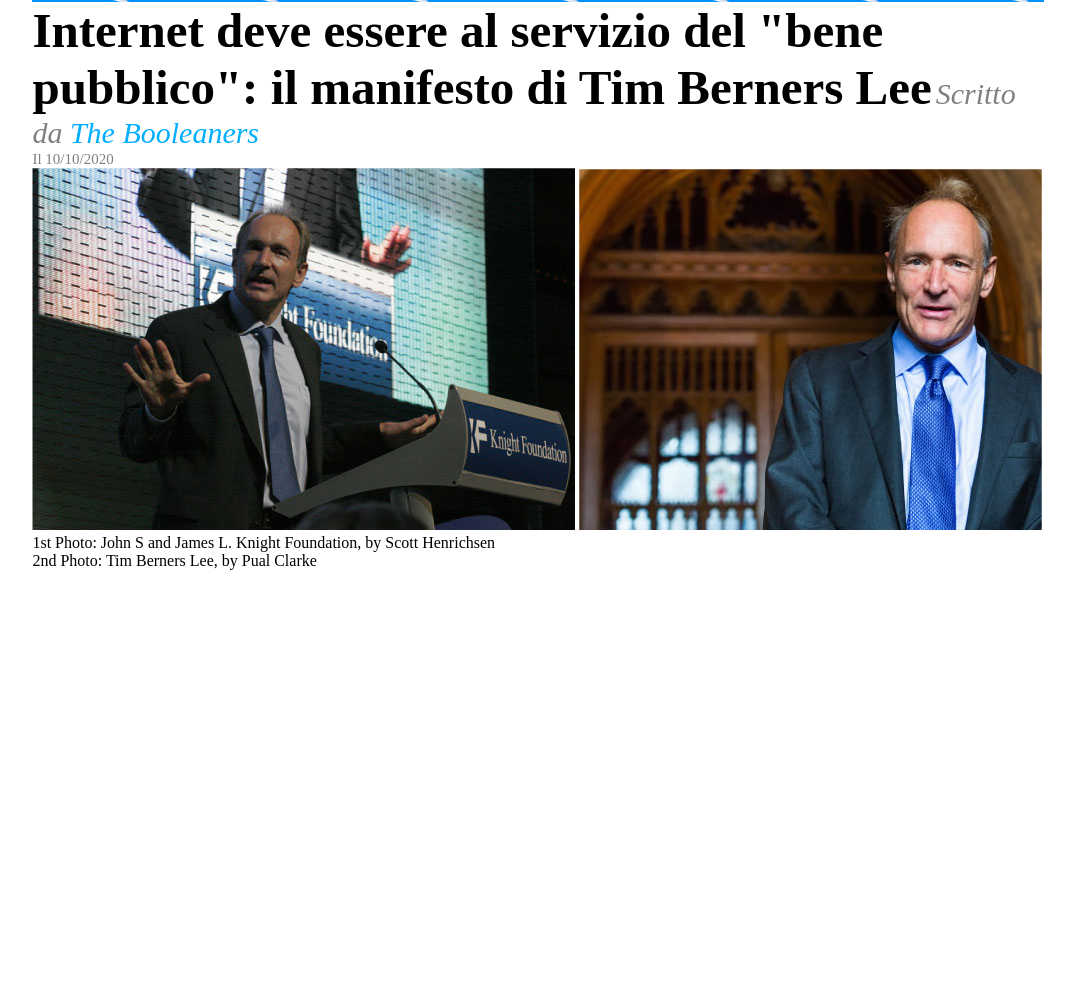
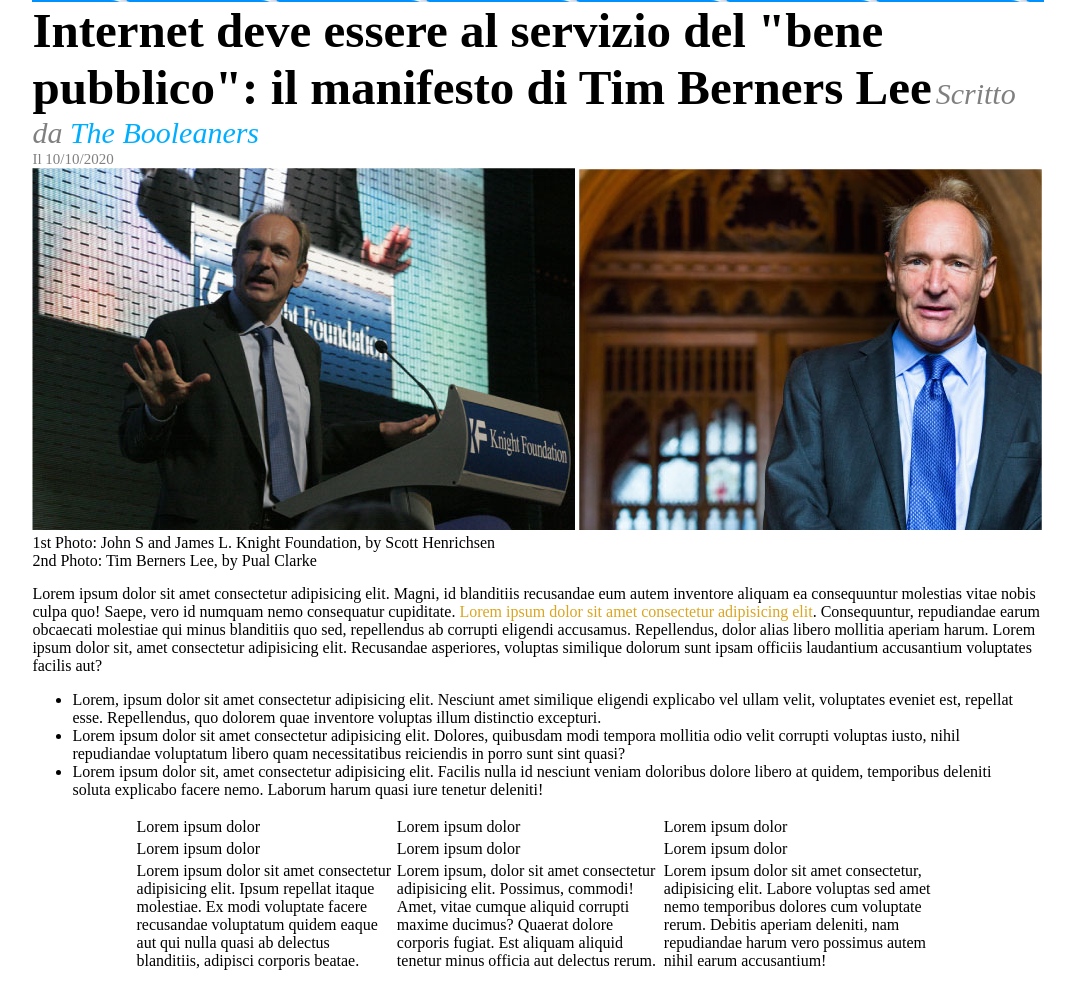
Before and after one commit to AndreaCreazzi/html-css-booleaner, a plain HTML site: page index.html in a window 1280 px wide. Shown: the part 126-1114 px from the top of the page, without its empty margins (102-1175 px from the left). Before the commit the page ends 800 px from the top, so only its background shows below. Drawn offline with Linux system fonts and the light colour scheme.

Commit message:
added try secon main and css

```diff
--- a/css/style.css
+++ b/css/style.css
@@ -43,5 +43,26 @@ i{
 
 .image{
     width: 100%;
-    margin: auto;
+    margin: 0 auto;
 }
+
+.main-text{
+    margin: 15px auto;
+}
+
+.color{
+    color: goldenrod;
+    display: inline;
+}
+
+.unorder-text{
+    margin-right: 20px;
+
+}
+
+.table{
+    margin:15px auto ;
+    width: 80%;
+
+
+}
--- a/index.html
+++ b/index.html
@@ -28,7 +28,39 @@
             </figure>
             <div class="small-text">1st Photo: John S and James L. Knight Foundation, by Scott Henrichsen</div>
             <div class="small-text">2nd Photo: Tim Berners Lee, by Pual Clarke</div>
-
+            <section class="main-text">
+                <div>Lorem ipsum dolor sit amet consectetur adipisicing elit. Magni, id blanditiis recusandae eum autem inventore aliquam ea consequuntur molestias vitae nobis culpa quo! Saepe, vero id numquam nemo consequatur cupiditate. <div class="color">Lorem ipsum dolor sit amet consectetur adipisicing elit</div>. Consequuntur, repudiandae earum obcaecati molestiae qui minus blanditiis quo sed, repellendus ab corrupti eligendi accusamus. Repellendus, dolor alias libero mollitia aperiam harum. Lorem ipsum dolor sit, amet consectetur adipisicing elit. Recusandae asperiores, voluptas similique dolorum sunt ipsam officiis laudantium  accusantium voluptates facilis aut?</div>
+            </section>
+            <section class="unorder-text">
+                <ul>
+                    <li>Lorem, ipsum dolor sit amet consectetur adipisicing elit. Nesciunt amet similique eligendi explicabo vel ullam velit, voluptates eveniet est, repellat esse. Repellendus, quo dolorem quae inventore voluptas illum distinctio excepturi.</li>
+                    <li>Lorem ipsum dolor sit amet consectetur adipisicing elit. Dolores, quibusdam modi tempora mollitia odio velit corrupti voluptas iusto, nihil repudiandae voluptatum libero quam necessitatibus reiciendis in porro sunt sint quasi?</li>
+                    <li>Lorem ipsum dolor sit, amet consectetur adipisicing elit. Facilis nulla id nesciunt veniam doloribus dolore libero at quidem, temporibus deleniti soluta explicabo facere nemo. Laborum harum quasi iure tenetur deleniti!</li>
+                </ul>
+            </section>
+            <section class="table">
+                <table>
+                    <thead>
+                        <tr>
+                            <td>Lorem ipsum dolor</td>
+                            <td>Lorem ipsum dolor</td>
+                            <td>Lorem ipsum dolor</td>
+                        </tr>
+                    </thead>
+                    <tbody>
+                        <tr>
+                            <td>Lorem ipsum dolor</td>
+                            <td>Lorem ipsum dolor</td>
+                            <td>Lorem ipsum dolor</td>
+                        </tr>
+                        <tr>
+                            <td>Lorem ipsum dolor sit amet consectetur adipisicing elit. Ipsum repellat itaque molestiae. Ex modi voluptate facere recusandae voluptatum quidem eaque aut qui nulla quasi ab delectus blanditiis, adipisci corporis beatae.</td>
+                            <td>Lorem ipsum, dolor sit amet consectetur adipisicing elit. Possimus, commodi! Amet, vitae cumque aliquid corrupti maxime ducimus? Quaerat dolore corporis fugiat. Est aliquam aliquid tenetur minus officia aut delectus rerum.</td>
+                            <td>Lorem ipsum dolor sit amet consectetur, adipisicing elit. Labore voluptas sed amet nemo temporibus dolores cum voluptate rerum. Debitis aperiam deleniti, nam repudiandae harum vero possimus autem nihil earum accusantium!</td>
+                        </tr>
+                    </tbody>
+                </table>
+            </section>
         </main>
 
         <!--advertising with photo-->
```
